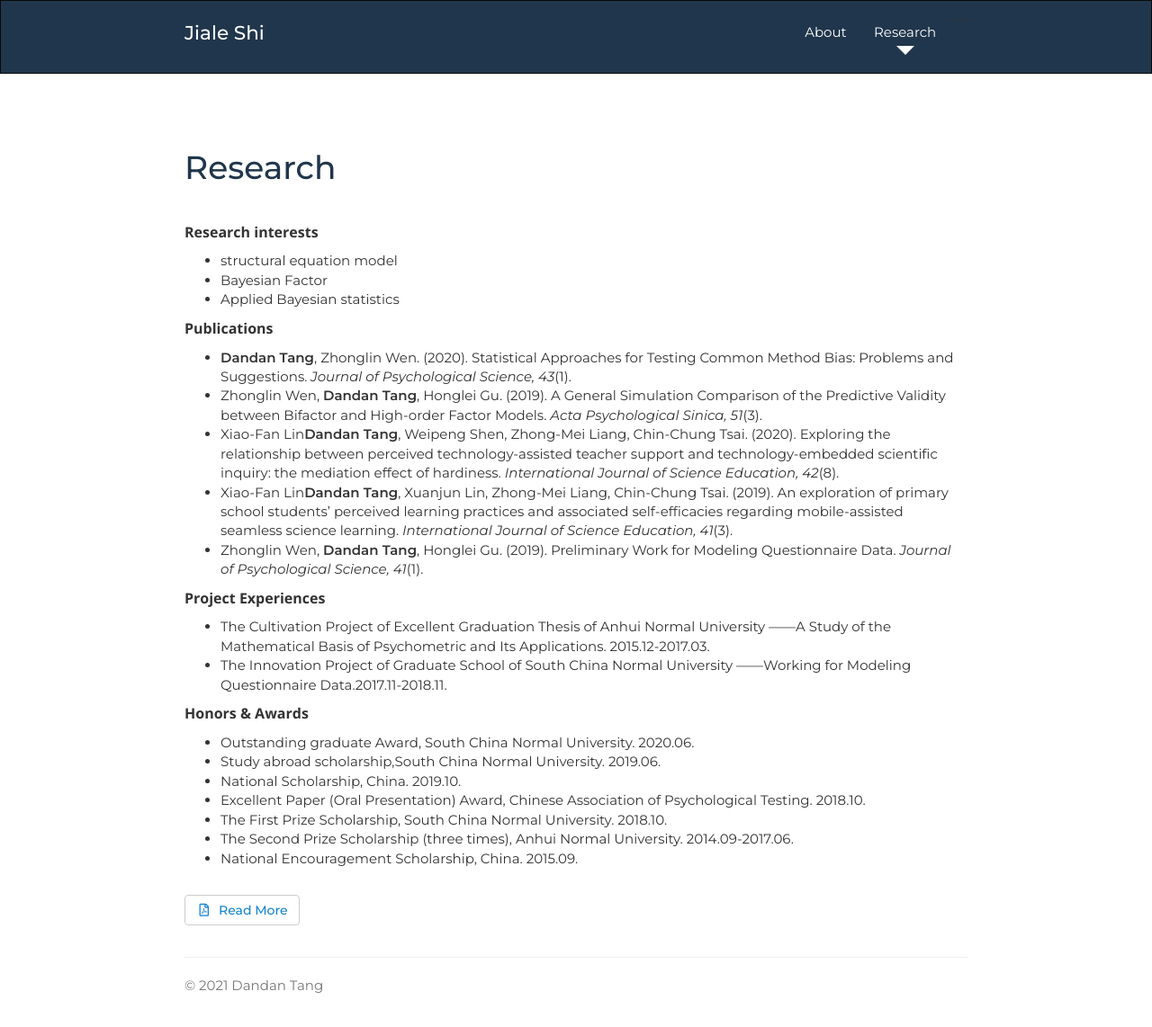
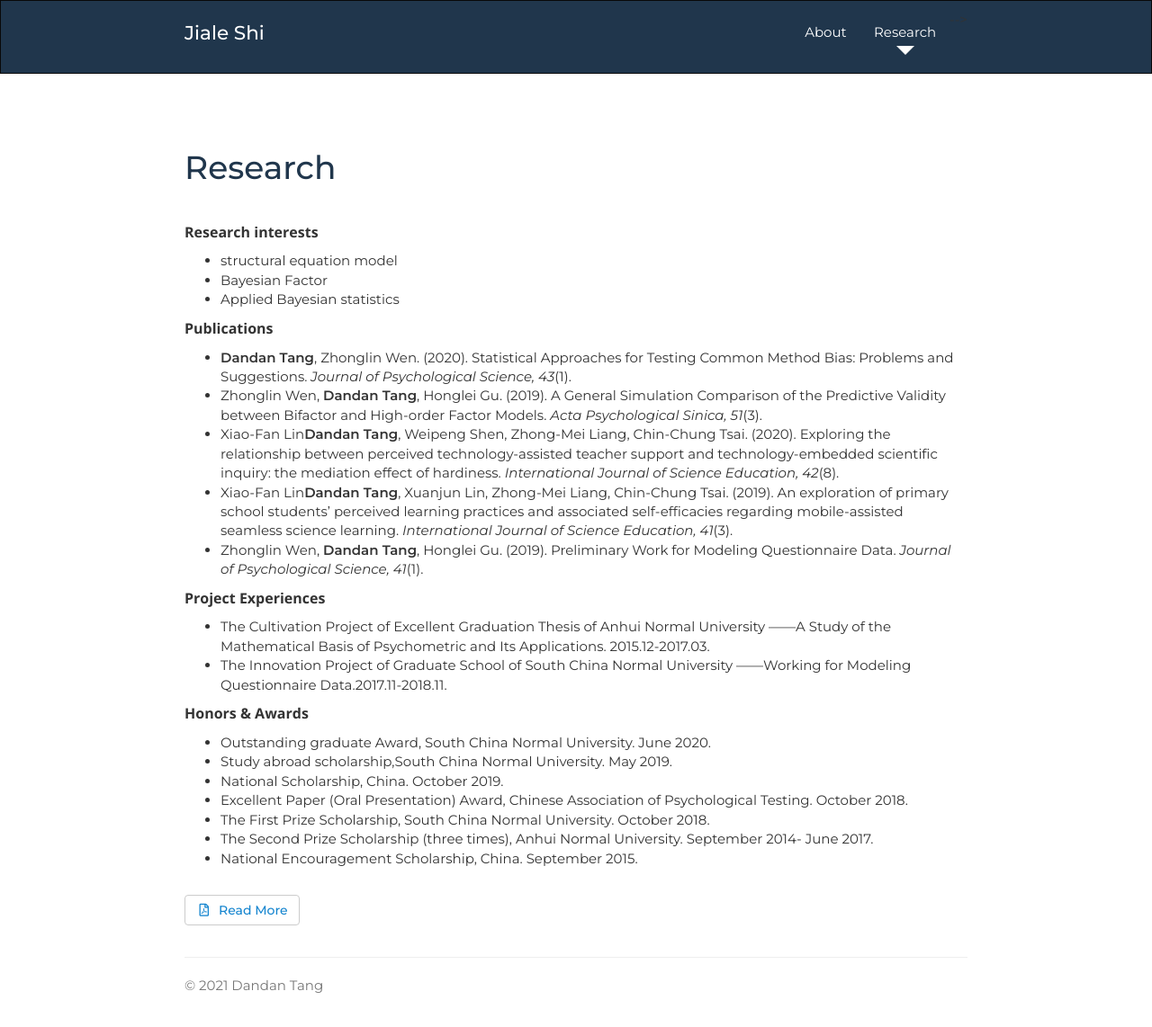
Before and after one commit to Tang-Lynn/tang-lynn.github.io, a Jekyll site: the page research.html, which Jekyll copies as it is, in a window 1280 px wide. Shown: the whole page at 90% size. Built offline with Jekyll 4.4.1, drawn with Linux system fonts in a browser that asks for light colours; nearby versions of some CDN libraries; a style sheet for code colours, icons or effects is not loaded.

Commit message:
Update research.html

```diff
--- a/research.html
+++ b/research.html
@@ -119,13 +119,13 @@
 
             <b>Honors & Awards</b>
             <ul class="push-down-1">
-               <li> Outstanding graduate Award, South China Normal University. 2020.06.</li>
-               <li> Study abroad scholarship,South China Normal University. 2019.06.</li>
-               <li> National Scholarship, China. 2019.10.</li>
-               <li> Excellent Paper (Oral Presentation) Award, Chinese Association of Psychological Testing. 2018.10.</li>
-               <li> The First Prize Scholarship, South China Normal University. 2018.10.</li>
-               <li> The Second Prize Scholarship (three times), Anhui Normal University. 2014.09-2017.06.</li>
-               <li> National Encouragement Scholarship, China. 2015.09.</li>
+               <li> Outstanding graduate Award, South China Normal University. June 2020.</li>
+               <li> Study abroad scholarship,South China Normal University. May 2019.</li>
+               <li> National Scholarship, China. October 2019.</li>
+               <li> Excellent Paper (Oral Presentation) Award, Chinese Association of Psychological Testing. October 2018.</li>
+               <li> The First Prize Scholarship, South China Normal University. October 2018.</li>
+               <li> The Second Prize Scholarship (three times), Anhui Normal University. September 2014- June 2017.</li>
+               <li> National Encouragement Scholarship, China. September 2015.</li>
             </ul>
 
             <!-- Dissertation abstract -->
```
